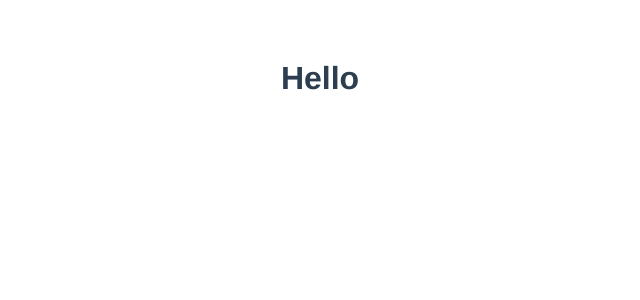
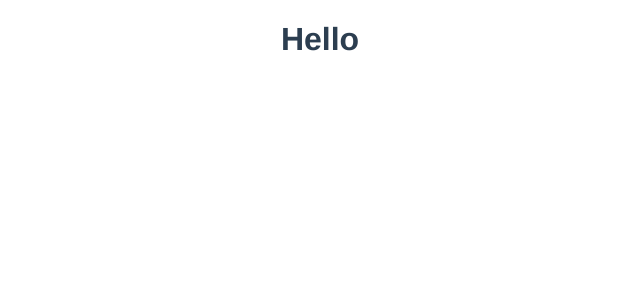
Before and after one commit to TLNguyen-Paris/front_mevn_crud, a Vue app: page / in a window 1280 px wide. Shown: the top 300 px of the page, without its empty margins (320-960 px from the left). Built offline with nearby package versions, Linux system fonts and the light colour scheme.

Commit message:
npm add router axios dotenv

```diff
--- a/package.json
+++ b/package.json
@@ -8,8 +8,11 @@
     "lint": "vue-cli-service lint"
   },
   "dependencies": {
+    "axios": "^0.21.1",
     "core-js": "^3.6.5",
-    "vue": "^3.0.0"
+    "dotenv": "^8.2.0",
+    "vue": "^3.0.0",
+    "vue-router": "^3.5.1"
   },
   "devDependencies": {
     "@vue/cli-plugin-babel": "~4.5.0",
--- a/src/App.vue
+++ b/src/App.vue
@@ -4,12 +4,13 @@
   </main>
 </template>
 
+
 <script>
-
 
 export default {
   name: 'App',
 }
+
 </script>
 
 <style>
@@ -19,6 +20,6 @@ export default {
   -moz-osx-font-smoothing: grayscale;
   text-align: center;
   color: #2c3e50;
-  margin-top: 60px;
+  /* margin-top: 60px; */
 }
 </style>
```
Also changed, not shown: 2 other files (tests, documents, lock files or other folders).
